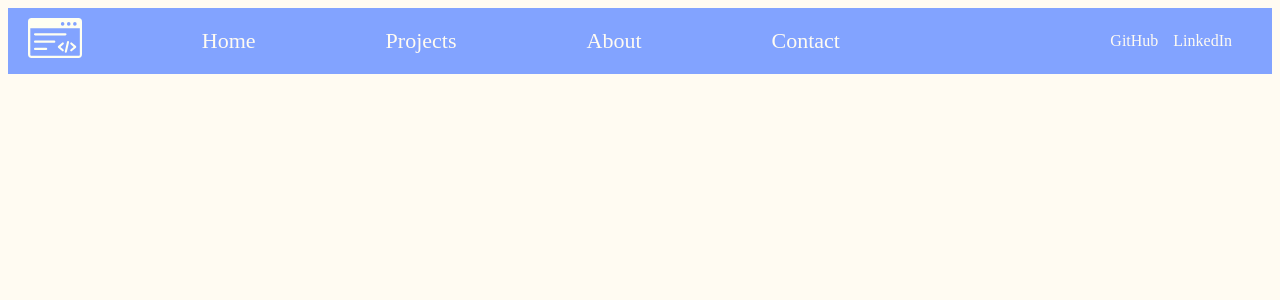
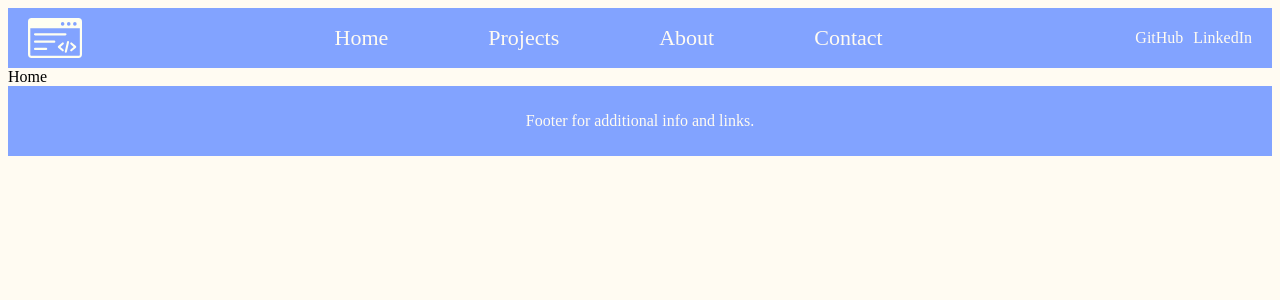
Before and after one commit to svidzger/my-portfolio, a React (Vite) app: page / in a window 1280 px wide. Shown: the top 300 px of the page. Built offline with nearby package versions, Linux system fonts and the light colour scheme.

Commit message:
Add navbar routing with React Router and remove Header component (closes #3, closes #10)

```diff
--- a/src/App.jsx
+++ b/src/App.jsx
@@ -1,12 +1,9 @@
-import Header from './components/Header';
+import { RouterProvider } from 'react-router-dom';
+import { navbarRouter } from '../src/routes/routes';
 import './styles/global.css';
 
 const App = () => {
-  return (
-    <div className='background'>
-      <Header />
-    </div>
-  );
+  return <RouterProvider router={navbarRouter} />;
 };
 
 export default App;
--- a/src/components/Footer.jsx
+++ b/src/components/Footer.jsx
@@ -1,7 +1,13 @@
+import '../styles/components/footer.css';
+
 const Footer = () => {
   return (
-    <div>Footer</div>
-  )
-}
+    <div className='footer'>
+      <p style={{ justifyItems: 'center', alignContent: 'center' }}>
+        Footer for additional info and links.
+      </p>
+    </div>
+  );
+};
 
-export default Footer
+export default Footer;
--- a/src/components/Header.jsx
+++ /dev/null
@@ -1,14 +0,0 @@
-import Navbar from '../components/Navbar';
-import '../styles/components/header.css';
-import codingIcon from '../assets/coding-icon.svg';
-
-const Header = () => {
-  return (
-    <div className='header'>
-      <img src={codingIcon} alt='Coding Icon' className='header-logo' />
-      <Navbar />
-    </div>
-  );
-};
-
-export default Header;
--- /dev/null
+++ b/src/components/Layout.jsx
@@ -0,0 +1,15 @@
+import { Outlet } from 'react-router-dom';
+import Navbar from './Navbar';
+import Footer from './Footer';
+
+const Layout = () => {
+  return (
+    <div>
+      <Navbar />
+      <Outlet />
+      <Footer />
+    </div>
+  );
+};
+
+export default Layout;
--- a/src/components/Navbar.jsx
+++ b/src/components/Navbar.jsx
@@ -1,14 +1,24 @@
-// components/Navbar.jsx
+import { Link } from 'react-router-dom';
+import codingIcon from '../assets/coding-icon.svg';
 import '../styles/components/navbar.css';
 
 const Navbar = () => {
   return (
-    <div className='navbar'>
+    <nav className='navbar'>
+      <img src={codingIcon} alt='Coding Icon' className='logo' />
       <ul className='links'>
-        <li>Home</li>
-        <li>Projects</li>
-        <li>About</li>
-        <li>Contact</li>
+        <li>
+          <Link to='/'>Home</Link>
+        </li>
+        <li>
+          <Link to='/projects'>Projects</Link>
+        </li>
+        <li>
+          <Link to='/about'>About</Link>
+        </li>
+        <li>
+          <Link to='/contact'>Contact</Link>
+        </li>
       </ul>
       <div className='social-media'>
         <a
@@ -26,7 +36,7 @@ const Navbar = () => {
           LinkedIn
         </a>
       </div>
-    </div>
+    </nav>
   );
 };
 
--- /dev/null
+++ b/src/routes/routes.jsx
@@ -0,0 +1,33 @@
+import { createBrowserRouter } from 'react-router-dom';
+import Home from '../pages/Home';
+import Projects from '../pages/Projects';
+import About from '../pages/About';
+import Contact from '../pages/Contact';
+import ErrorPage from '../pages/ErrorPage';
+import Layout from '../components/Layout';
+
+export const navbarRouter = createBrowserRouter([
+  {
+    path: '/',
+    element: <Layout />,
+    errorElement: <ErrorPage />,
+    children: [
+      {
+        path: '/',
+        element: <Home />,
+      },
+      {
+        path: '/projects',
+        element: <Projects />,
+      },
+      {
+        path: '/about',
+        element: <About />,
+      },
+      {
+        path: '/contact',
+        element: <Contact />,
+      },
+    ],
+  },
+]);
--- /dev/null
+++ b/src/styles/components/footer.css
@@ -0,0 +1,8 @@
+.footer {
+  background-color: #82a3ff;
+  padding: 10px 20px;
+  color: #fffbf2;
+  display: flex;
+  justify-content: center;
+  align-items: center;
+}
--- a/src/styles/components/header.css
+++ /dev/null
@@ -1,12 +0,0 @@
-.header {
-  background-color: #82a3ff;
-  padding: 10px 20px;
-  color: #fffbf2;
-  display: flex;
-}
-
-.header-logo {
-  height: 40px;
-  filter: invert(90%) sepia(19%) saturate(171%) hue-rotate(24deg)
-    brightness(109%) contrast(105%);
-}
--- a/src/styles/components/navbar.css
+++ b/src/styles/components/navbar.css
@@ -1,11 +1,14 @@
-/* styles/components/navbar.css */
+.logo {
+  height: 40px;
+  filter: invert(90%) sepia(19%) saturate(171%) hue-rotate(24deg)
+    brightness(109%) contrast(105%);
+}
+
 .navbar {
-  width: 100%;
-  margin: 0 auto;
+  background-color: #82a3ff;
   display: flex;
   justify-content: space-between;
   align-items: center;
-  /* background-color: #f84765; */
   padding: 10px 20px;
 }
 
@@ -14,25 +17,30 @@
   margin: 0;
   padding: 0;
   display: flex;
-  gap: 30px;
-  color: #fffbf2;
+  gap: 100px;
 }
 
 .links li {
   font-size: 22px;
-  margin-left: 100px;
 }
 
-.links li:hover {
+.links a {
+  color: #fffbf2;
   text-decoration: none;
+}
+
+.links a:hover {
   color: #ff9e9e;
 }
 
+.social-media {
+  display: flex;
+  gap: 10px;
+}
+
 .social-media a {
-  margin-left: 15px;
   color: #fffbf2;
   text-decoration: none;
-  gap: 10px;
 }
 
 .social-media a:hover {
```
